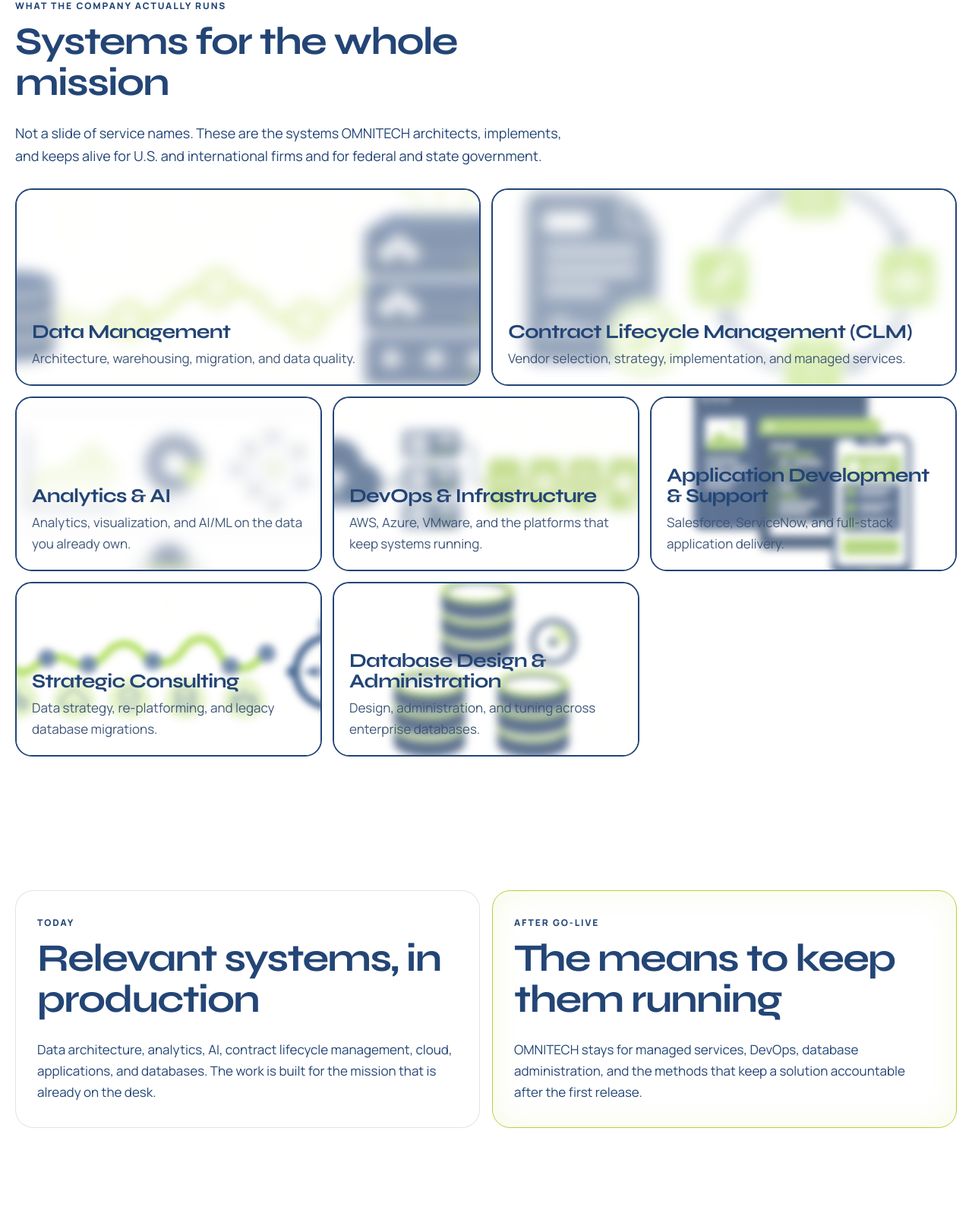
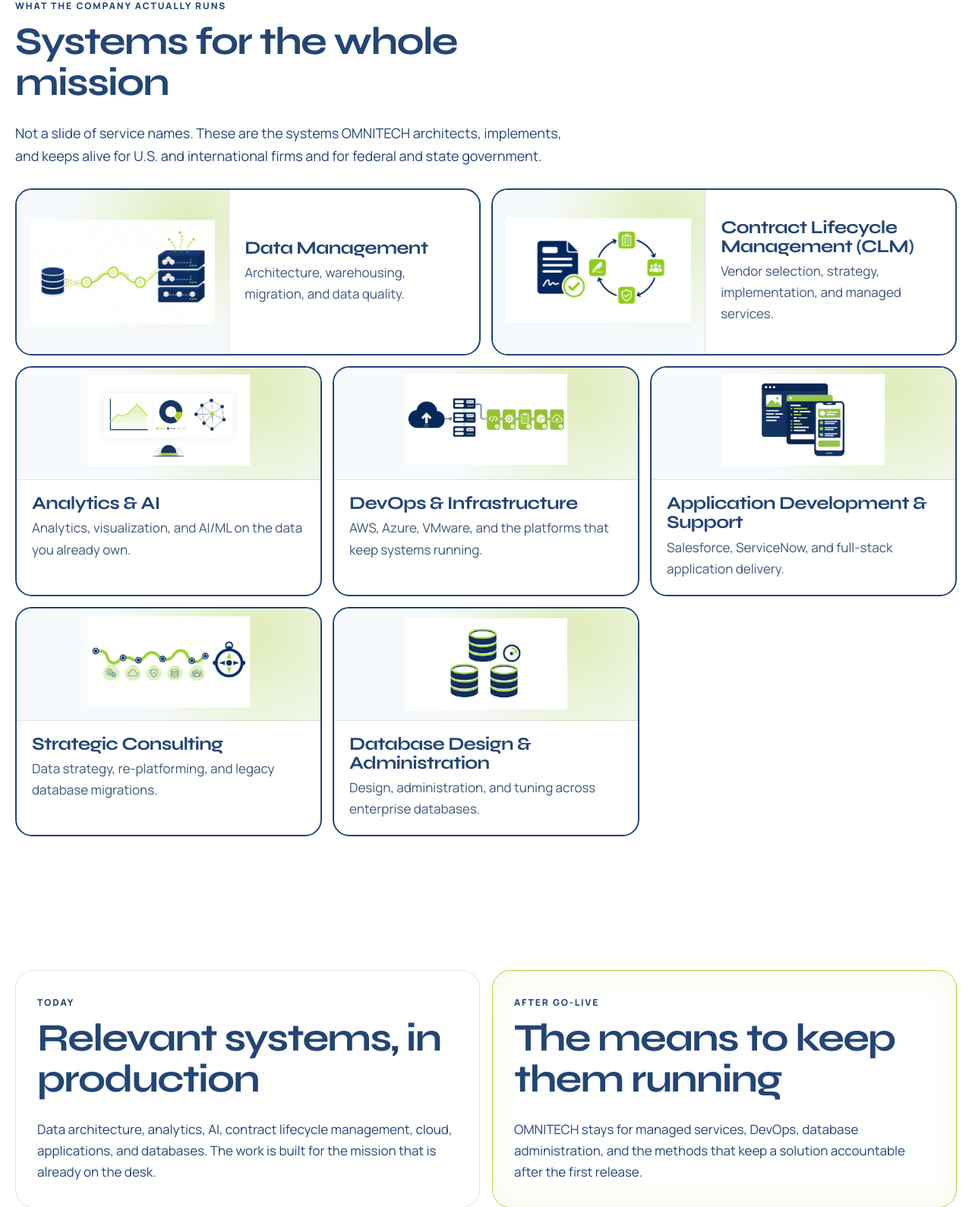
Before and after one commit to naveenarul-07/Omnitech, a PHP site: page / in a window 1280 px wide. Shown: the part 891-2480 px from the top of the page at 76% size. Run offline with PHP 8.4, Linux system fonts and the light colour scheme.

Commit message:
Replace the blurred mission cards with a split layout.
Each practice keeps a sharp illustration in its own band and the title on a white field. The border stays navy and turns green on hover.

Co-authored-by: Naveen G. A <naveen7122004@gmail.com>

```diff
--- a/assets/css/style.css
+++ b/assets/css/style.css
@@ -856,9 +856,9 @@ input:focus, textarea:focus {
   0%, 100% { transform: translateY(0); }
   50% { transform: translateY(-18px); }
 }
-@keyframes practice-wash {
-  0%, 100% { opacity: 0.42; filter: blur(8px); transform: scale(1.28); }
-  50% { opacity: 0.72; filter: blur(3px); transform: scale(1.42); }
+@keyframes practice-float {
+  0%, 100% { transform: translateY(0); }
+  50% { transform: translateY(-6px); }
 }
 .hero-kicker, .hero-copy h1, .hero-copy p, .hero-actions, .hero-panel, .hero-metrics {
   animation: rise 0.9s var(--ease) both;
@@ -1107,56 +1107,66 @@ input[type="file"] {
 .practice {
   position: relative;
   grid-column: span 4;
-  display: grid;
-  align-content: end;
-  gap: 8px;
-  min-height: 230px;
-  padding: 20px;
+  display: flex;
+  flex-direction: column;
+  min-height: 0;
+  padding: 0;
   border-radius: 22px;
   color: var(--navy);
   background: #ffffff;
   border: 2px solid var(--navy);
   overflow: hidden;
-  isolation: isolate;
   transition: transform 0.28s var(--ease), border-color 0.28s ease;
 }
 .practice:nth-child(1),
-.practice:nth-child(2) { grid-column: span 6; min-height: 260px; }
+.practice:nth-child(2) {
+  grid-column: span 6;
+  flex-direction: row;
+  min-height: 220px;
+}
 .practice:hover {
   transform: translateY(-6px);
   border-color: var(--lime);
   color: var(--navy);
 }
-.practice-bg {
-  position: absolute;
-  inset: 0;
+.practice-art {
+  display: grid;
+  place-items: center;
+  flex: 0 0 148px;
+  background:
+    radial-gradient(circle at 80% 20%, rgba(180, 211, 61, 0.35), transparent 55%),
+    #f7fafc;
+  border-bottom: 1px solid rgba(35, 69, 118, 0.12);
+  overflow: hidden;
+}
+.practice:nth-child(1) .practice-art,
+.practice:nth-child(2) .practice-art {
+  flex: 0 0 46%;
+  border-bottom: 0;
+  border-right: 1px solid rgba(35, 69, 118, 0.12);
+}
+.practice-art img {
   width: 100%;
-  height: 100%;
-  object-fit: cover;
-  object-position: center;
-  z-index: 0;
-  pointer-events: none;
-  opacity: 0.55;
-  filter: blur(5px);
-  transform: scale(1.35);
-  transform-origin: center;
-  animation: practice-wash 8s ease-in-out infinite;
+  height: 148px;
+  object-fit: contain;
+  padding: 14px 16px;
+  animation: practice-float 6.5s ease-in-out infinite;
 }
-.practice:nth-child(2) .practice-bg { animation-delay: -1.1s; }
-.practice:nth-child(3) .practice-bg { animation-delay: -2.2s; }
-.practice:nth-child(4) .practice-bg { animation-delay: -3.3s; }
-.practice:nth-child(5) .practice-bg { animation-delay: -4.4s; }
-.practice:nth-child(6) .practice-bg { animation-delay: -5.5s; }
-.practice:nth-child(7) .practice-bg { animation-delay: -6.6s; }
-.practice::before {
-  content: "";
-  position: absolute;
-  inset: 0;
-  z-index: 0;
-  background: linear-gradient(180deg, rgba(255, 255, 255, 0.28) 0%, rgba(255, 255, 255, 0.62) 100%);
+.practice:nth-child(1) .practice-art img,
+.practice:nth-child(2) .practice-art img { height: 100%; padding: 18px; }
+.practice:nth-child(2) .practice-art img { animation-delay: -1.4s; }
+.practice:nth-child(3) .practice-art img { animation-delay: -2.2s; }
+.practice:nth-child(4) .practice-art img { animation-delay: -3s; }
+.practice:nth-child(5) .practice-art img { animation-delay: -3.8s; }
+.practice:nth-child(6) .practice-art img { animation-delay: -4.6s; }
+.practice:nth-child(7) .practice-art img { animation-delay: -5.4s; }
+.practice-copy {
+  display: grid;
+  align-content: center;
+  gap: 6px;
+  padding: 18px 20px 20px;
 }
-.practice > :not(.practice-bg) { position: relative; z-index: 1; }
-.practice h3 { margin: 8px 0 0; font-size: 26px; color: var(--navy); }
+.practice h3 { margin: 0; font-size: 24px; color: var(--navy); }
 .practice p { margin: 0; color: var(--muted); }
 .practice-viz { display: none; }
 .practice-viz i {
@@ -1285,7 +1295,15 @@ input[type="file"] {
 @media (max-width: 700px) {
   .practice,
   .practice:nth-child(1),
-  .practice:nth-child(2) { grid-column: span 12; }
+  .practice:nth-child(2) { grid-column: span 12; flex-direction: column; }
+  .practice-art,
+  .practice:nth-child(1) .practice-art,
+  .practice:nth-child(2) .practice-art {
+    flex: 0 0 140px;
+    width: 100%;
+    border-right: 0;
+    border-bottom: 1px solid rgba(35, 69, 118, 0.12);
+  }
 }
 
 .partner-panel {
--- a/index.php
+++ b/index.php
@@ -101,12 +101,13 @@ $practiceArt = [
     <div class="practice-grid">
       <?php foreach (services() as $service): ?>
         <a class="practice practice-<?= e($service['slug']) ?>" href="<?= e(url('solutions') . '#' . $service['slug']) ?>">
-          <img class="practice-bg" src="<?= e(asset('img/practices/' . ($practiceArt[$service['slug']] ?? 'practice-data.png'))) ?>" alt="">
-          <span class="practice-viz" aria-hidden="true">
-            <i></i><i></i><i></i><i></i>
+          <span class="practice-art">
+            <img src="<?= e(asset('img/practices/' . ($practiceArt[$service['slug']] ?? 'practice-data.png'))) ?>" alt="">
           </span>
-          <h3><?= e($service['title']) ?></h3>
-          <p><?= e($blurbs[$service['slug']] ?? '') ?></p>
+          <span class="practice-copy">
+            <h3><?= e($service['title']) ?></h3>
+            <p><?= e($blurbs[$service['slug']] ?? '') ?></p>
+          </span>
         </a>
       <?php endforeach; ?>
     </div>
```
Also changed, not shown: wordpress-theme/omnitech/assets/css/style.css (+56 -38 lines).
